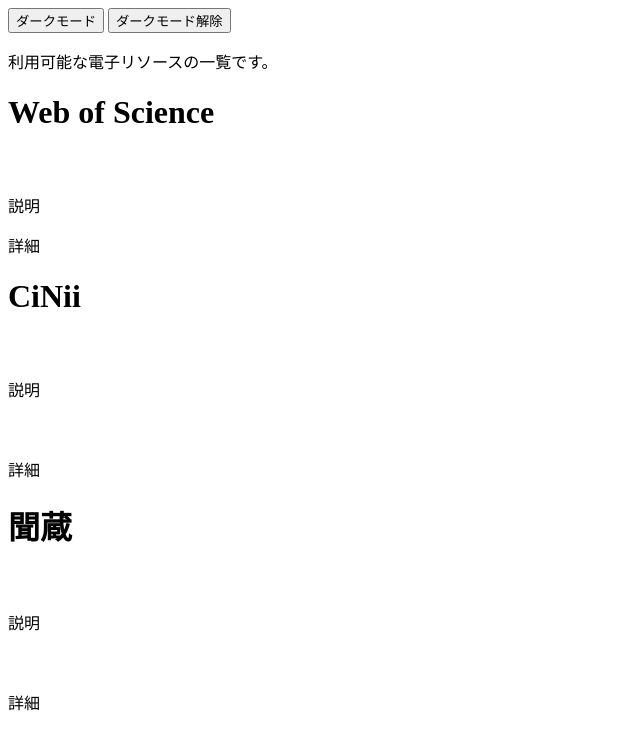
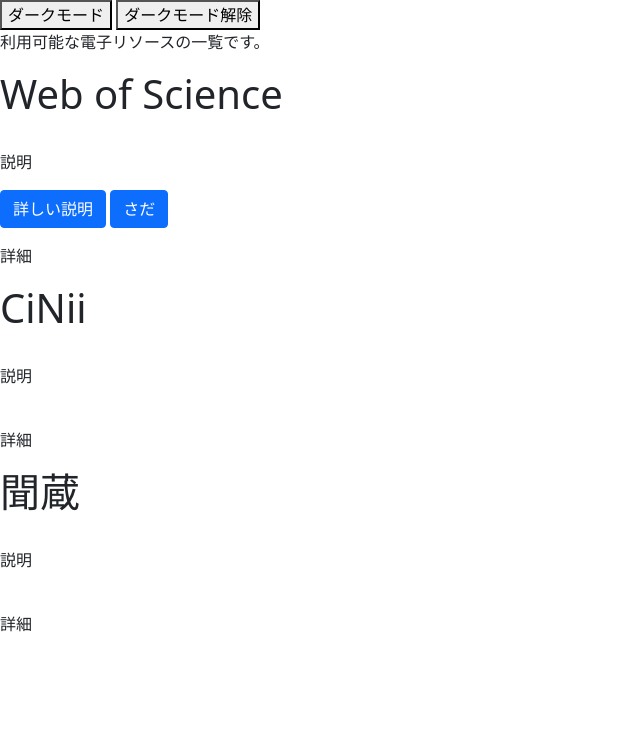
Before and after one commit to mm141/b, a plain HTML site: page index.html in a window 1280 px wide. Shown: the whole page, without its empty margins (0-640 px from the left). Drawn offline with nearby package versions, Linux system fonts and the light colour scheme.

Commit message:
index5th

```diff
--- a/index.html
+++ b/index.html
@@ -3,7 +3,13 @@
   <head>
     <meta charset="utf-8">
     <title>B大学図書館 電子リソースリスト</title>
-    <link rel="stylesheet" href="./css/style.css">
+<!-- 追加from -->
+    <link href="https://cdn.jsdelivr.net/npm/bootstrap@5.0.0-beta1/dist/css/bootstrap.min.css" rel="stylesheet" integrity="sha384-giJF6kkoqNQ00vy+HMDP7azOuL0xtbfIcaT9wjKHr8RbDVddVHyTfAAsrekwKmP1" crossorigin="anonymous">
+<!-- 追加to -->
+    <to rel="stylesheet" href="./css/style.css>
+<!-- 追加from -->
+    <meta name="viewport" content="width=device-width, initial-scale=1">
+<!-- 追加to -->
   </head>
   <body>
     <button onclick="document.querySelector('body').classList.add('dark')">ダークモード</button>
@@ -11,18 +17,34 @@
 <!-- コラプス ここから -->
   <p>利用可能な電子リソースの一覧です。</p>
    <h1>Web of Science</h1>
-   　<p>説明</p>
-     <p>詳細</p>
+   　<p class="detail">説明</p>
+   <p>
+     <a class="btn btn-primary" data-bs-toggle="collapse" href="#collapseExample" role="button" aria-expanded="false" aria-controls="collapseExample">
+       詳しい説明
+     </a>
+     <button class="btn btn-primary" type="button" data-bs-toggle="collapse" data-bs-target="#collapseExample" aria-expanded="false" aria-controls="collapseExample">
+       さだ
+     </button>
+   </p>
+   <div class="collapse" id="collapseExample">
+     <div class="card card-body">
+       Some placeholder content for the collapse component. This panel is hidden by default but revealed when the user activates the relevant trigger.
+     </div>
+   </div>
+     <p class="detail">詳細</p>
    <h1>CiNii</h1>
-   　<p>説明</p>
-   　<p>詳細</p>
+   　<p class="detail">説明</p>
+   　<p class="detail">詳細</p>
    <h1>聞蔵</h1>
-   　<p>説明</p>
-   　<p>詳細</p>
+   　<p class="detail">説明</p>
+   　<p class="detail">詳細</p>
 <!-- コラプス ここまで -->
 
 <!-- モーダル・アラート ここから -->
 <!-- モーダル・アラート ここまで -->
 
+<!-- 追加from -->
+  <script src="https://cdn.jsdelivr.net/npm/bootstrap@5.0.0-beta1/dist/js/bootstrap.bundle.min.js" integrity="sha384-ygbV9kiqUc6oa4msXn9868pTtWMgiQaeYH7/t7LECLbyPA2x65Kgf80OJFdroafW" crossorigin="anonymous"></script>
+<!-- 追加to -->
   </body>
 </html>
```
